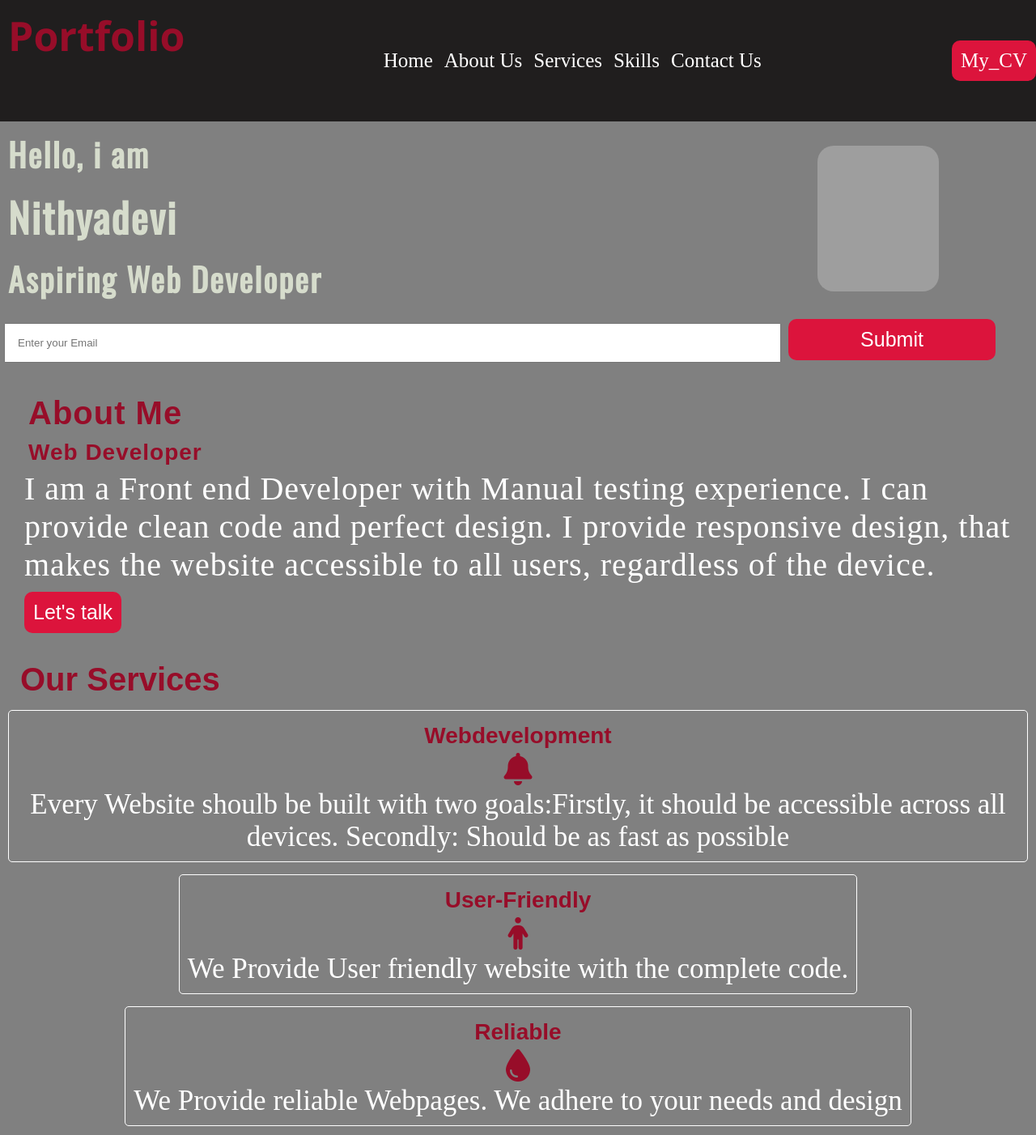
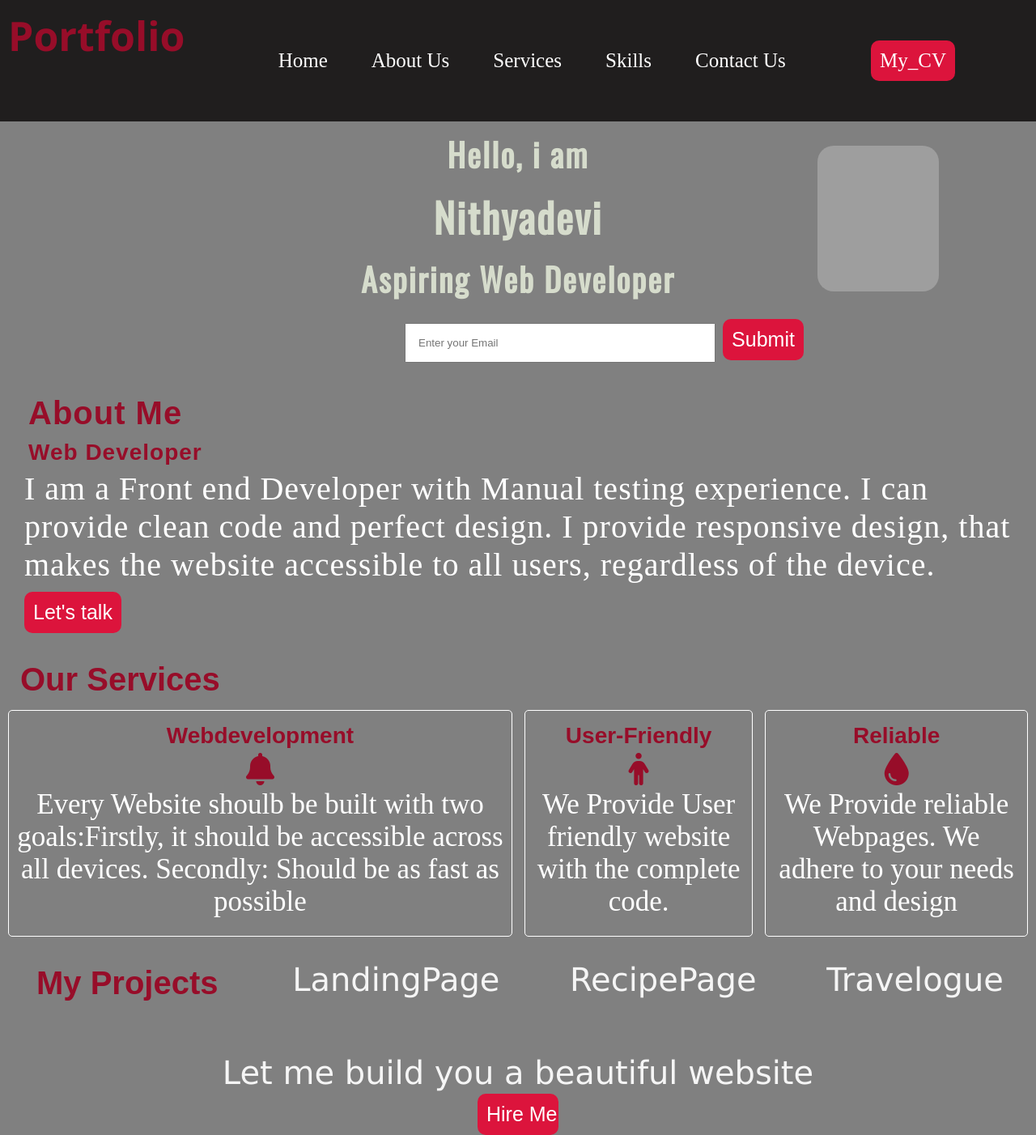
Before and after one commit to NithyadeviChandran/Portfolio, a plain HTML site: page index.html in a window 1280 px wide. Shown: the top 1402 px of the page at 81% size. Drawn offline with nearby package versions, Linux system fonts and the light colour scheme; grey boxes are pictures that could not be loaded; a web font is replaced by a local one.

Commit message:
feat:added media query for Laptop and navlink

```diff
--- a/index.html
+++ b/index.html
@@ -15,10 +15,10 @@
         <h2 class="heading">Portfolio</h2>
         <ul>
           <li><a href="#">Home</a></li>
-          <li><a href="#">About Us</a></li>
-          <li><a href="#">Services</a></li>
-          <li><a href="#">Skills</a></li>
-          <li><a href="#">Contact Us</a></li>
+          <li><a href="#aboutme">About Us</a></li>
+          <li><a href="#services">Services</a></li>
+          <li><a href="#skills">Skills</a></li>
+          <li><a href="#contact">Contact Us</a></li>
         </ul>
         <a href="Nithyadevi_Chandrasekaran.CV-3.pdf" class="button">My_CV</a>
       </nav>
@@ -43,7 +43,7 @@
       </form>
     </div>
     <div class="main">
-      <div class="aboutme">
+      <div class="aboutme" id="aboutme">
         <h4>About Me</h4>
         <h5>Web Developer</h5>
         <p>
@@ -53,10 +53,10 @@
           device.
         </p>
         <a href="tel:+49 1573 0106001">
-          <input type="button" class="btn" value="Let's talk"
+          <input type="button" class="btn" id="contact" value="Let's talk"
         /></a>
       </div>
-      <div class="services">
+      <div class="services" id="services">
         <h4>Our Services</h4>
         <div class="container">
           <div class="card1">
@@ -80,7 +80,8 @@
             We Provide reliable Webpages. We adhere to your needs and design
             </p>
           </div>
-          <div class="Myprojects">
+        </div>
+          <div class="Myprojects" id="skills">
             <h5>My Projects</h5>
             <a href="https://landingpageworksop.netlify.app">LandingPage</a>
             <a href="https://recipe-nithyadevi.netlify.app">RecipePage</a>
--- a/style.css
+++ b/style.css
@@ -147,6 +147,7 @@ h3{
     display: flex;
     flex-direction: column;
     font-family: 'Lucida Sans', 'Lucida Sans Regular', 'Lucida Grande', 'Lucida Sans Unicode', Geneva, Verdana, sans-serif;
+    text-align: center;
 }
 .Myprojects a{
     color:whitesmoke;
@@ -154,6 +155,8 @@ h3{
 .contactus{
     font-size: 30px;
     font-family: 'Lucida Sans', 'Lucida Sans Regular', 'Lucida Grande', 'Lucida Sans Unicode', Geneva, Verdana, sans-serif;
+    color: whitesmoke;
+    text-align: center;
 }
 
 .footer{
@@ -238,13 +241,20 @@ h3{
     .card1 i, .card2 i, .card3 i{
         font-size: 40px;
     }
-
+    .Myprojects{
+        font-size: 30px;
+        padding: 30px;
+    }
     .services h4{
         font-size: 40px;
         padding: 15px;
     }
     .services h5{
         font-size: 28px;
+    }
+    .contactus{
+        font-size: 40px;
+        padding: 30px;
     }
     .footer{
         font-size: 30px;
@@ -253,12 +263,53 @@ h3{
         font-size: 50px;
        padding: 20px;
     }
+}
+/* Large devices (laptops/desktops, 992px and up) */
+@media only screen and (min-width: 992px) {
+    nav ul li{
+        padding: 25px 25px;
+    }
+    .button{
+        padding: 10px 10px;
+        margin-right: 100px;
+    }
+    .title{
+       text-align: center;
+    }
+    #Email{
+        width: 30%;
+        margin-left: 500px;
+    }
+    .btn{
+        width: 100px;
+    }
+    .container{
+        display: flex;
+        flex-direction: row;
+        justify-content: space-around;
+        align-items: center;
+    }
+    .card1, .card2, .card3{
+        height: 280px;
+    }
 
-
+    .Myprojects{
+        font-size: 40px;
+        display: flex;
+        flex-direction: row;
+        justify-content: space-between;
+    }
+    .Myprojects h5{
+        font-size: 40px;
+    }
+    nav a:hover{
+        color: red;
+        cursor: pointer;
+    }
+    .btn:hover{
+        background-color: green;
+    }
 }
-
-/* Large devices (laptops/desktops, 992px and up) */
-@media only screen and (min-width: 992px) {}
 
 /* Extra large devices (large laptops and desktops, 1200px and up) */
 @media only screen and (min-width: 1200px) {}
```
